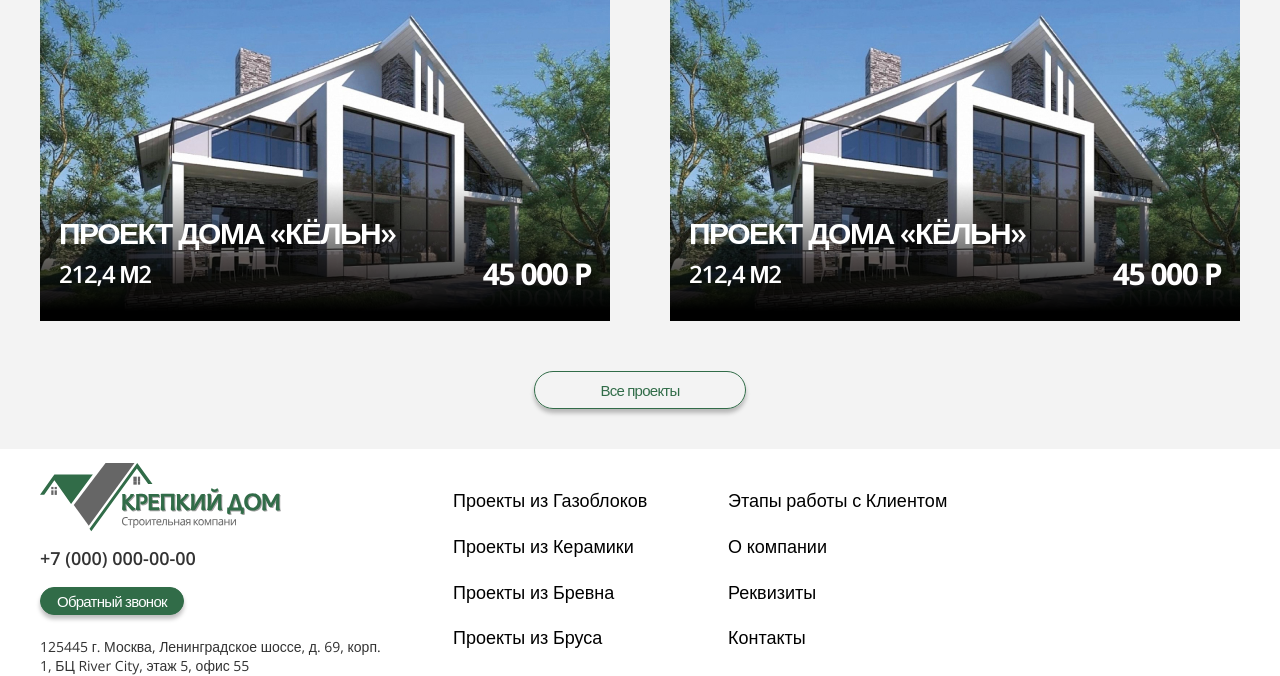
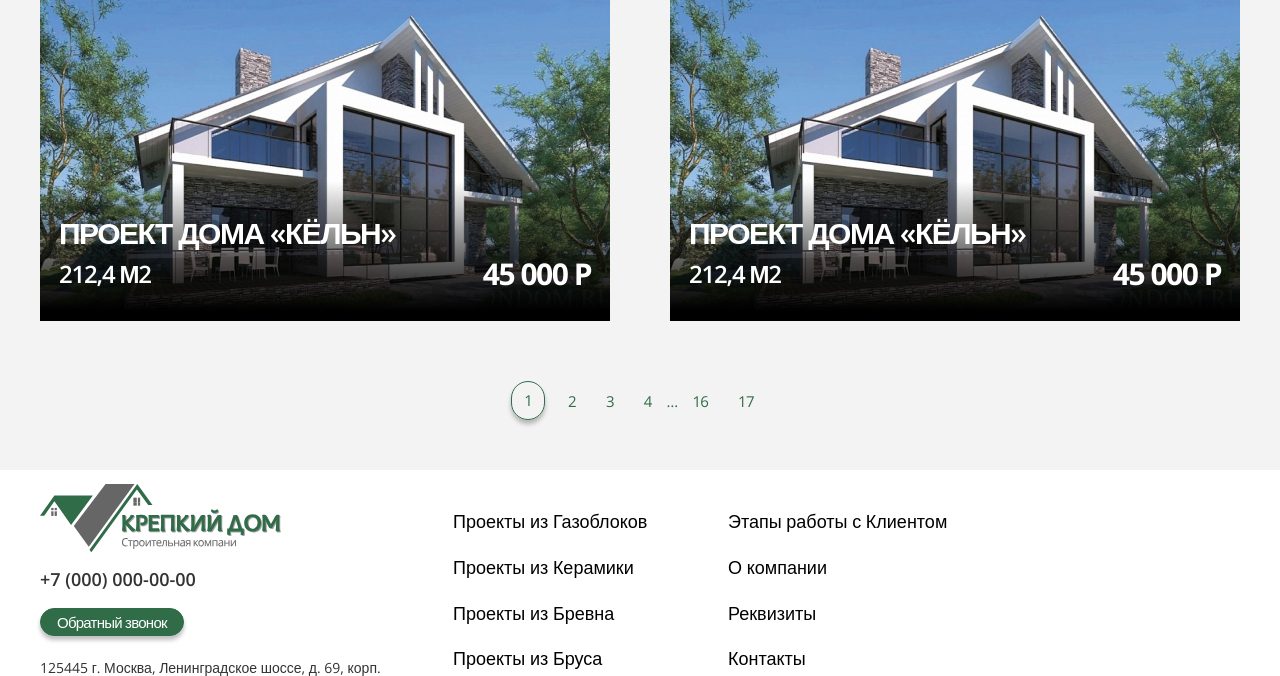
Before and after one commit to HamsterNinja/strhome-theme, a PHP site: page /projects.html in a window 1280 px wide. Shown: the part 1301-1977 px from the top of the page. Run offline with PHP 8.4, Linux system fonts and the light colour scheme.

Commit message:
пагинация

```diff
--- a/assets/scss/main.scss
+++ b/assets/scss/main.scss
@@ -38,6 +38,7 @@ select {
     background-image: url(../images/caret.svg);
     background-repeat: no-repeat;
     background-position: calc(100% - 15px) 50%;
+    cursor: pointer;
 }
 .container{
 	max-width: 1230px;
@@ -789,6 +790,67 @@ p.label-text {
     padding: 11px 45px 11px 15px;
     color: #929292;
 }
+.vue-pagination {
+    text-align: center;
+    font-size: 18px;
+    list-style: none;
+    padding-top: 10px;
+    padding-bottom: 10px;
+    display: flex;
+    justify-content: center;
+    align-items: center;
+    flex-wrap: wrap;
+}
+
+.vue-pagination li {
+  vertical-align: middle;
+  margin: 0 15px;
+  display: inline-flex;
+  justify-content: center;
+  align-items: center;
+}
+.vue-pagination li a {
+    text-decoration: none;
+    font-size: 15px;
+    line-height: 20px;
+    letter-spacing: -0.05em;
+    color: #316C48;
+}
+.vue-pagination span.current {
+    padding: 8px 12px 9px;
+    display: inline-flex;
+    justify-content: center;
+    align-items: center;
+    text-decoration: none;
+    font-size: 15px;
+    line-height: 20px;
+    letter-spacing: -0.05em;
+    color: #316C48;
+    margin-right: 8px;
+    border: 1px solid #316C48;
+    box-sizing: border-box;
+    box-shadow: 0px 4px 4px rgba(0, 0, 0, 0.25);
+    border-radius: 60px;
+}
+.vue-pagination li.current a {
+  width: 25px;
+  height: 25px;
+  display: inline-flex;
+  color: #fff;
+  background-color: #08154a;
+  justify-content: center;
+  align-items: center;
+  border-radius: 50%;
+  text-decoration: none;
+  font-size: 24px;
+  line-height: 28px;
+}
+span.page-numbers.dots {
+    font-size: 15px;
+    line-height: 20px;
+    letter-spacing: -0.05em;
+    color: #316C48;
+}
 @import 'pages/home';
 @import 'components/buttons';
 @import 'layout/header';
--- a/projects.html
+++ b/projects.html
@@ -140,7 +140,17 @@
 					</a>
 
 			</div>
-			<a href="" class="all-page-link big view-all">Все проекты</a>
+			<nav class="navigation pagination">
+				<ul class="nav-links vue-pagination">
+					<span aria-current="page" class="page-numbers page-number page-numbers current">1</span>
+					<li class="page-numbers page-number page-numbers"><a href="">2</a></li>
+					<li class="page-numbers page-number page-numbers"><a href="">3</a></li>
+					<li class="page-numbers page-number page-numbers"><a href="">4</a></li>
+					<span aria-current="page" class="page-numbers dots">…</span>
+					<li class="page-numbers page-number page-numbers"><a href="">16</a></li>
+					<li class="page-numbers page-number page-numbers"><a href="">17</a></li>
+				</ul>
+			</nav>
 		</div>
 	</div>
 
```
Also changed, not shown: views/projects.twig (+11 -1 lines), assets/css/main.css.
